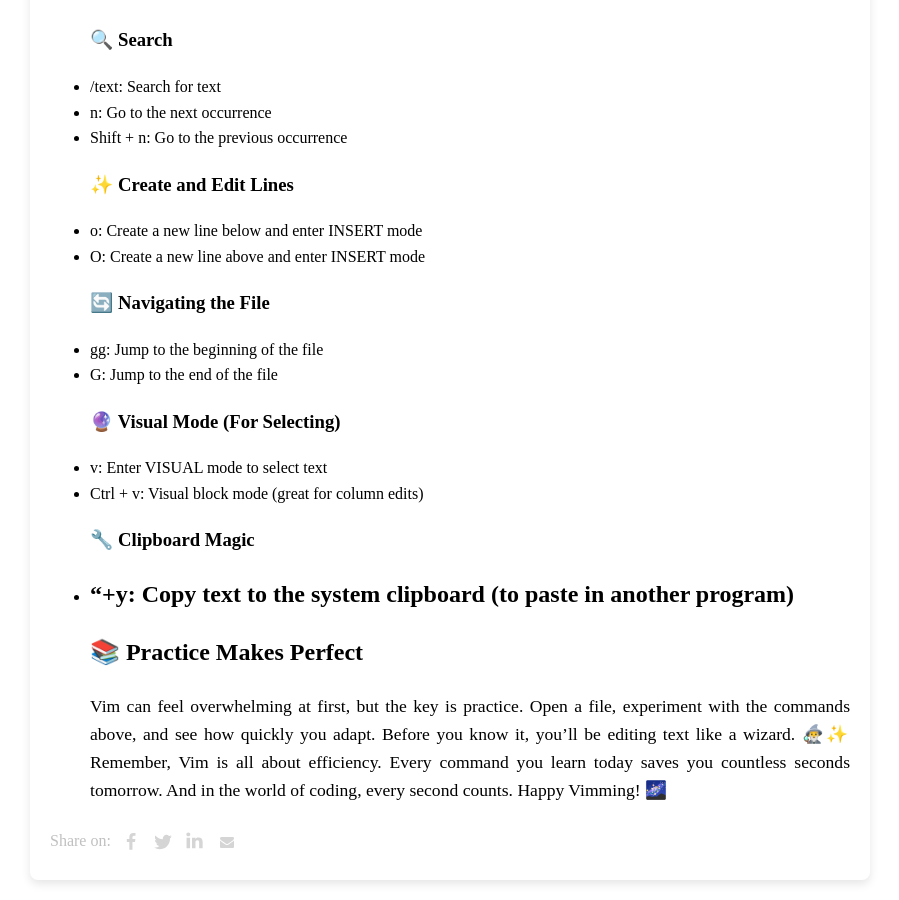
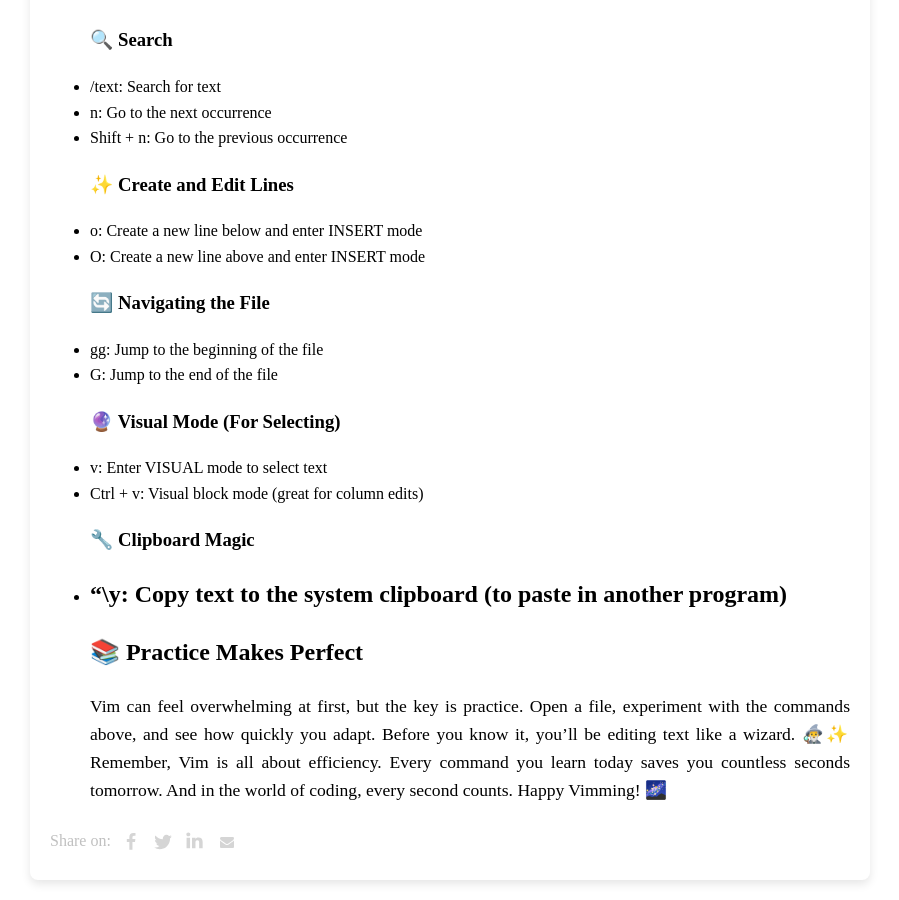
Before and after one commit to 123porAlan/123porAlan.github.io, a Jekyll site: the page built from _posts/2024-12-30-Unlock the Power of Vim: Basic Commands Simplified.md, in a window 1280 px wide and 900 px high, scrolled down 1761 px. Shown: the whole window, without its empty margins (190-1089 px from the left). Built offline with Jekyll 4.4.1, drawn with Linux system fonts in a browser that asks for light colours.

Commit message:
fixing the bold

```diff
--- a/_posts/2024-12-30-Unlock the Power of Vim: Basic Commands Simplified.md
+++ b/_posts/2024-12-30-Unlock the Power of Vim: Basic Commands Simplified.md
@@ -60,7 +60,7 @@
 * v: Enter VISUAL mode to select text
 * Ctrl + v: Visual block mode (great for column edits)
 ### 🔧 Clipboard Magic
-* "+y: Copy text to the system clipboard (to paste in another program)
+* "\y: Copy text to the system clipboard (to paste in another program)
 ---
 ## 📚 Practice Makes Perfect
 Vim can feel overwhelming at first, but the key is practice. Open a file, experiment with the commands above, and see how quickly you adapt. Before you know it, you’ll be editing text like a wizard. 🧙‍♂️✨
```
